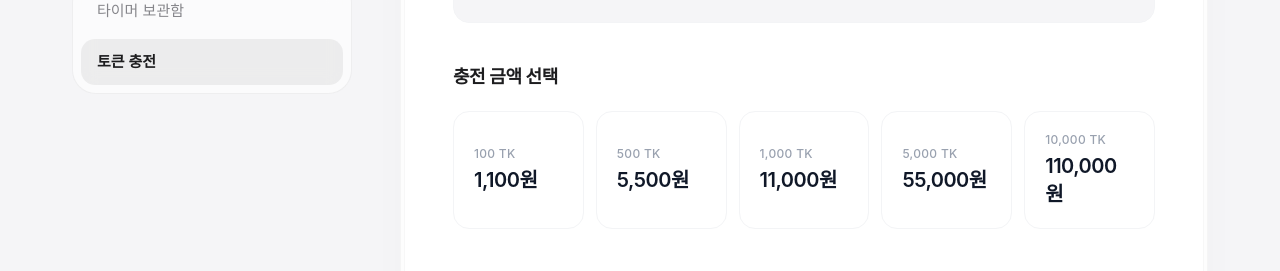
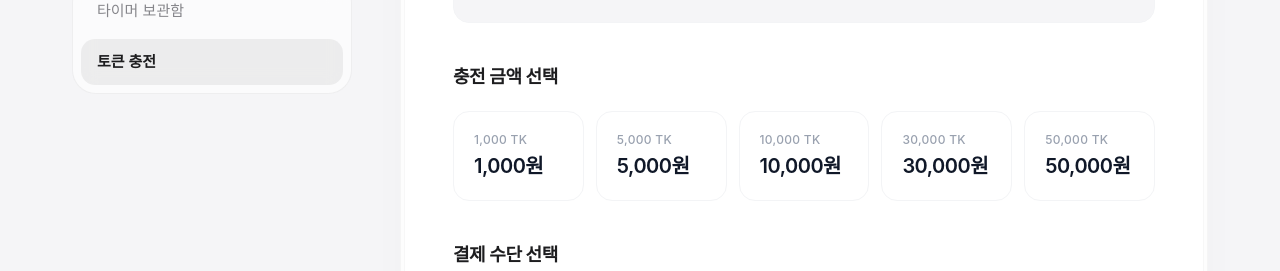
Before and after one commit to 2025-Techeer-Winter-Bootcamp-Team-E/Frontend, a React (Vite) app: page /mypage/token in a window 1280 px wide. Shown: the part 464-735 px from the top of the page. Built offline with nearby package versions, Linux system fonts and the light colour scheme; no server answers; the HTML template or start-up script is replaced by a standard one; a web font is replaced by a local one.

Commit message:
토큰충전 문제 해결

```diff
--- a/src/components/myPage/token/TokenChargeForm.tsx
+++ b/src/components/myPage/token/TokenChargeForm.tsx
@@ -19,11 +19,11 @@ const TokenChargeForm = () => {
   const { mutate: chargeToken, isPending } = useTokenChargeMutation();
 
   const tokenOptions = [
-    { amount: 100, price: 1100, isRecommended: false, isPopular: false },
-    { amount: 500, price: 5500, isRecommended: false, isPopular: false },
-    { amount: 1000, price: 11000, isRecommended: false, isPopular: true },
-    { amount: 5000, price: 55000, isRecommended: false, isPopular: false },
-    { amount: 10000, price: 110000, isRecommended: true, isPopular: false },
+    { amount: 1000, price: 1000, isRecommended: false, isPopular: false },
+    { amount: 5000, price: 5000, isRecommended: false, isPopular: true },
+    { amount: 10000, price: 10000, isRecommended: true, isPopular: false },
+    { amount: 30000, price: 30000, isRecommended: false, isPopular: false },
+    { amount: 50000, price: 50000, isRecommended: false, isPopular: false },
   ];
 
   const paymentMethods = [
@@ -55,12 +55,15 @@ const TokenChargeForm = () => {
     },
   ];
 
+  const selectedOption = tokenOptions.find((opt) => opt.amount === selectedTokenAmount);
+
   const handleCharge = () => {
-    if (!selectedTokenAmount || !selectedPaymentMethod) return;
+    if (!selectedTokenAmount || !selectedPaymentMethod || !selectedOption) return;
 
     chargeToken(
       {
         recharge_token: selectedTokenAmount,
+        recharge_amount: selectedOption.price,
       },
       {
         onSuccess: () => {
@@ -72,7 +75,6 @@ const TokenChargeForm = () => {
     );
   };
 
-  const selectedOption = tokenOptions.find((opt) => opt.amount === selectedTokenAmount);
   const isFormValid = selectedTokenAmount !== null && selectedPaymentMethod !== null;
 
   return (
```
